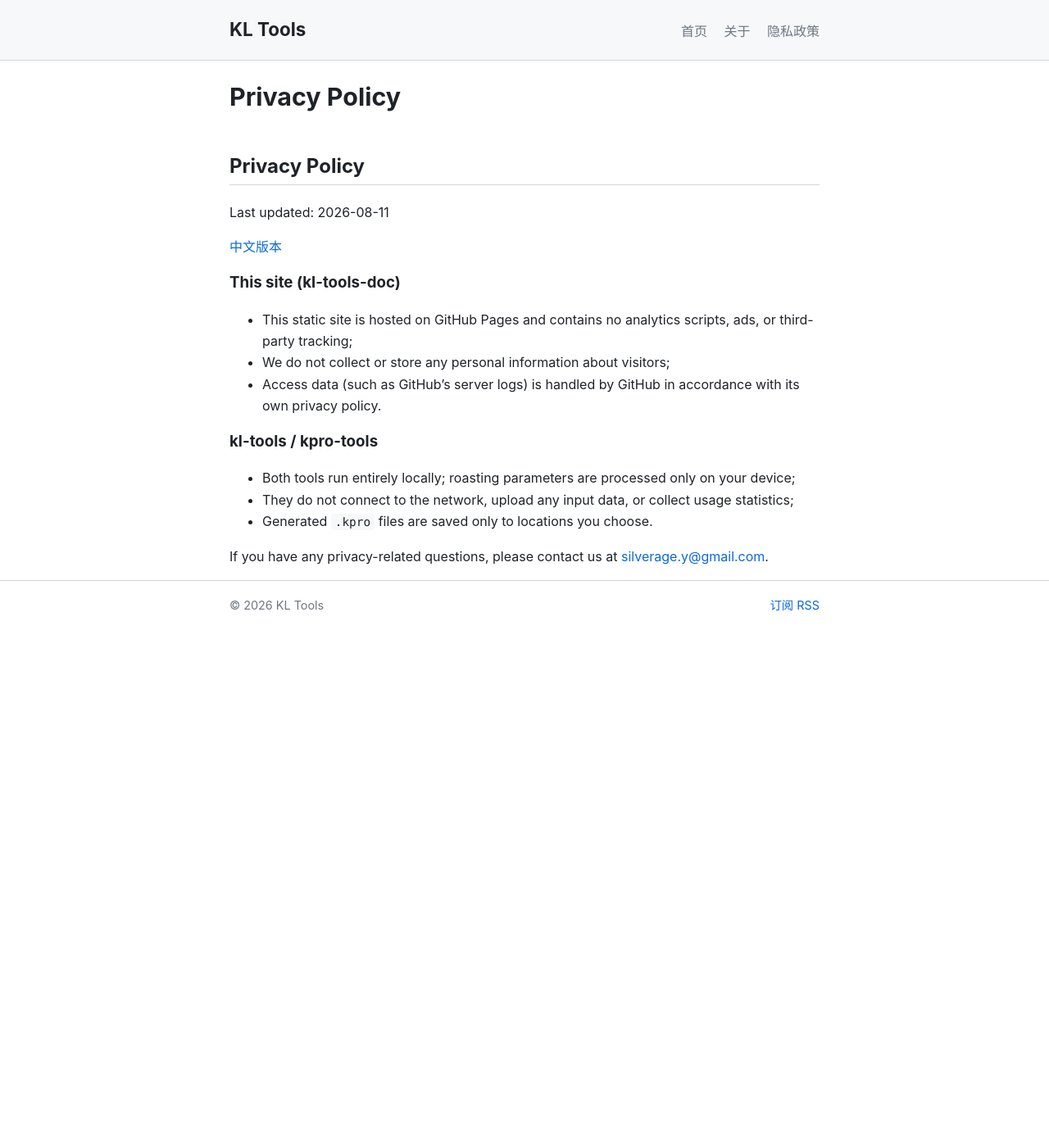
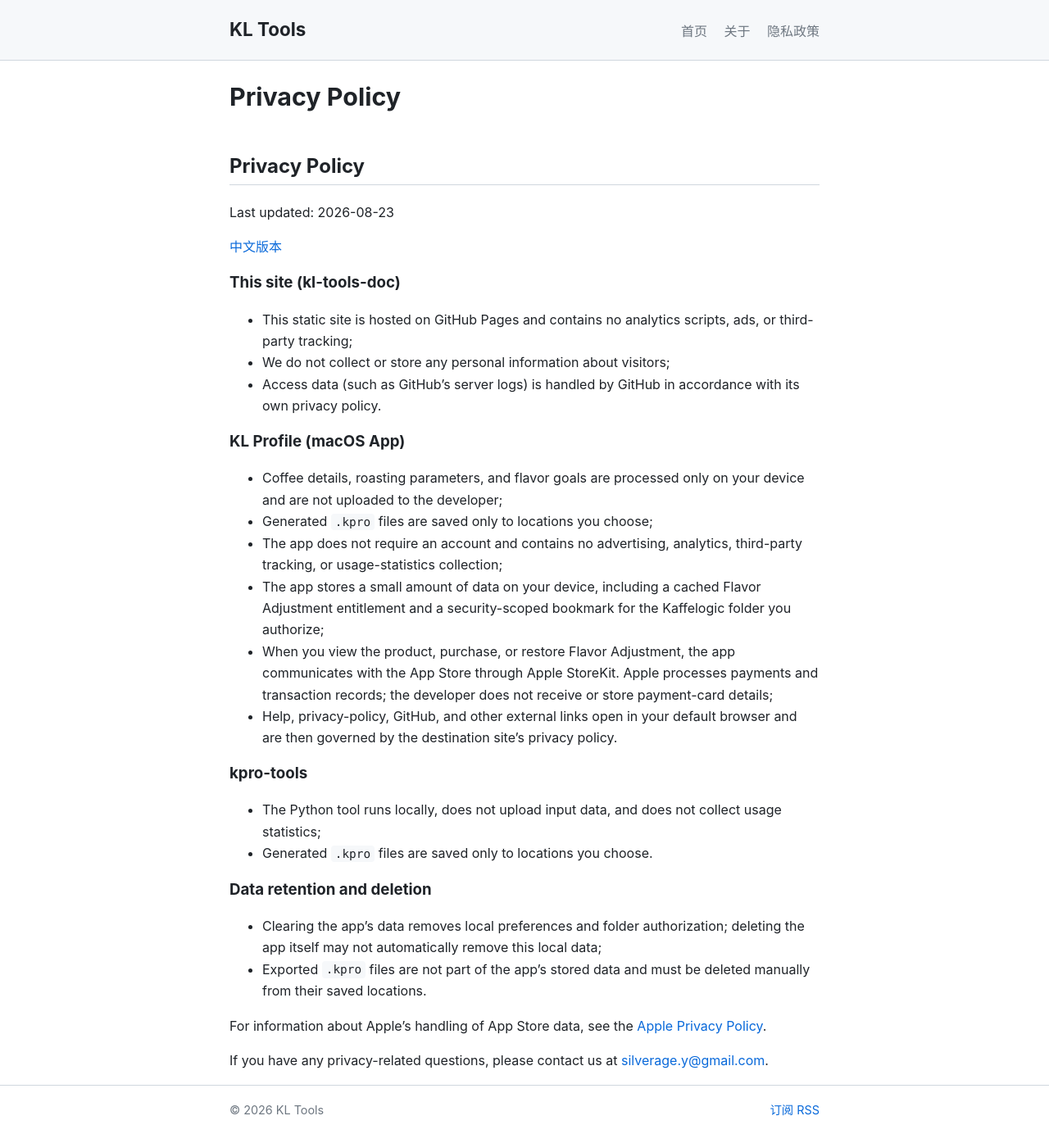
Before and after one commit to yuhongda/kl-tools-doc, a Jekyll site: the page built from privacy-en.md, in a window 1280 px wide. Shown: the whole page at 82% size. Built offline with Jekyll 4.4.1, drawn with Linux system fonts in a browser that asks for light colours; before the commit the page ends 900 px from its top, so only the background shows below that.

Commit message:
chore: privacy

```diff
--- a/privacy-en.md
+++ b/privacy-en.md
@@ -6,7 +6,7 @@ permalink: /privacy/en/
 
 ## Privacy Policy
 
-Last updated: 2026-08-11
+Last updated: 2026-08-23
 
 [中文版本]({{ '/privacy/' | relative_url }})
 
@@ -18,13 +18,38 @@ Last updated: 2026-08-11
 - Access data (such as GitHub's server logs) is handled by GitHub in
   accordance with its own privacy policy.
 
-### kl-tools / kpro-tools
+### KL Profile (macOS App)
 
-- Both tools run entirely locally; roasting parameters are processed only
-  on your device;
-- They do not connect to the network, upload any input data, or collect
-  usage statistics;
+- Coffee details, roasting parameters, and flavor goals are processed only
+  on your device and are not uploaded to the developer;
+- Generated `.kpro` files are saved only to locations you choose;
+- The app does not require an account and contains no advertising,
+  analytics, third-party tracking, or usage-statistics collection;
+- The app stores a small amount of data on your device, including a cached
+  Flavor Adjustment entitlement and a security-scoped bookmark for the
+  Kaffelogic folder you authorize;
+- When you view the product, purchase, or restore Flavor Adjustment, the app
+  communicates with the App Store through Apple StoreKit. Apple processes
+  payments and transaction records; the developer does not receive or store
+  payment-card details;
+- Help, privacy-policy, GitHub, and other external links open in your default
+  browser and are then governed by the destination site's privacy policy.
+
+### kpro-tools
+
+- The Python tool runs locally, does not upload input data, and does not
+  collect usage statistics;
 - Generated `.kpro` files are saved only to locations you choose.
+
+### Data retention and deletion
+
+- Clearing the app's data removes local preferences and folder authorization;
+  deleting the app itself may not automatically remove this local data;
+- Exported `.kpro` files are not part of the app's stored data and must be
+  deleted manually from their saved locations.
+
+For information about Apple's handling of App Store data, see the
+[Apple Privacy Policy](https://www.apple.com/legal/privacy/).
 
 If you have any privacy-related questions, please contact us at
 <silverage.y@gmail.com>.
```
Also changed, not shown: privacy.md (+20 -5 lines).
